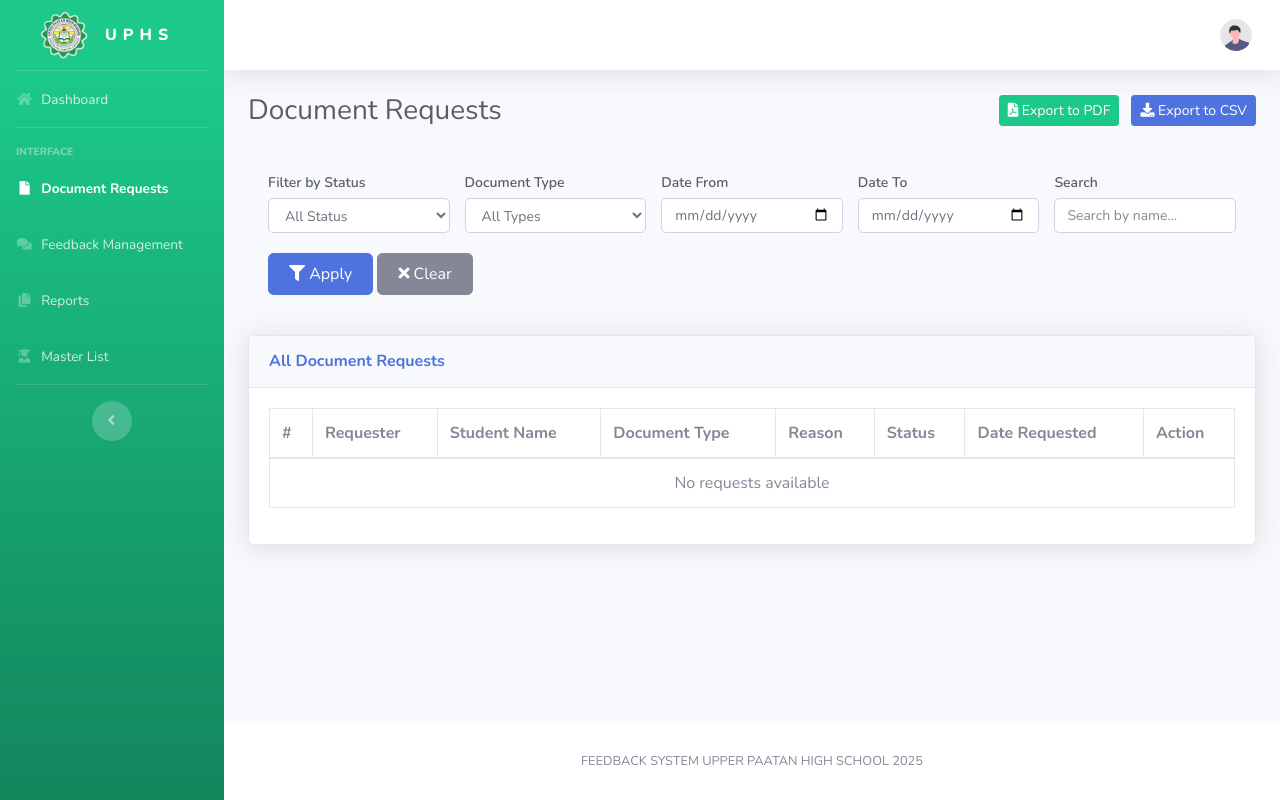
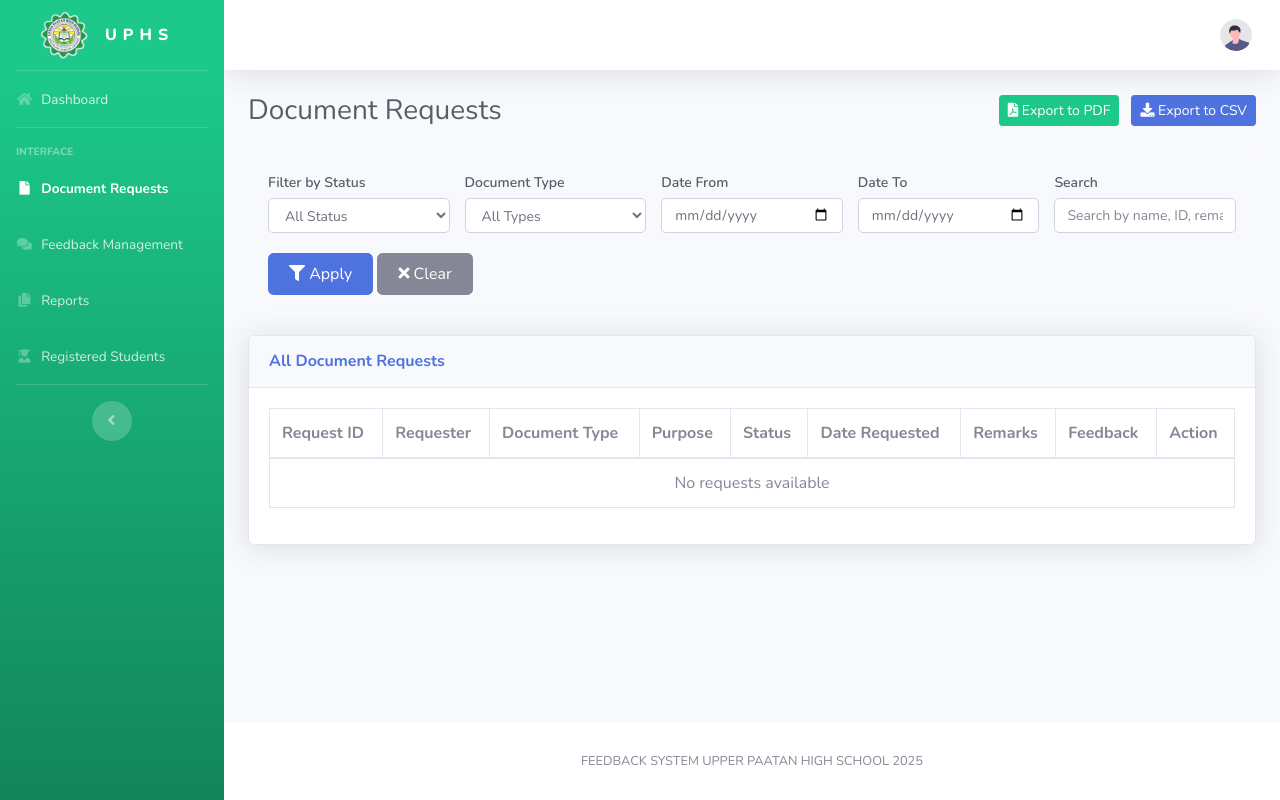
Before and after one commit to AKYL-27/upper-paatan-feedback-system, a Flask app: page /admin/document-requests in a window 1280 px wide. Run offline with Flask 3, Linux system fonts and the light colour scheme; data that the repository does not hold is empty; some libraries are stand-ins or nearby versions.

Commit message:
Update document requests page with new features

```diff
--- a/templates/document-requests.html
+++ b/templates/document-requests.html
@@ -119,7 +119,7 @@
             <li class="nav-item">
                 <a class="nav-link" href="students">
                     <i class="fas fa-fw fa-user-graduate"></i>
-                    <span>Master List</span></a>
+                    <span>Registered Students</span></a>
             </li>
 
 
@@ -211,7 +211,7 @@
 
                             <div class="filter-item">
                                 <label for="searchText">Search</label>
-                                <input type="text" id="searchText" class="form-control" placeholder="Search by name...">
+                                <input type="text" id="searchText" class="form-control" placeholder="Search by name, ID, remarks...">
                             </div>
 
                             <div>
@@ -236,19 +236,20 @@
                                 <table class="table table-bordered" id="dataTable" width="100%" cellspacing="0">
                                     <thead>
                                         <tr>
-                                            <th>#</th>
+                                            <th>Request ID</th>
                                             <th>Requester</th>
-                                            <th>Student Name</th>
                                             <th>Document Type</th>
-                                            <th>Reason</th>
+                                            <th>Purpose</th>
                                             <th>Status</th>
                                             <th>Date Requested</th>
+                                            <th>Remarks</th>
+                                            <th>Feedback</th>
                                             <th>Action</th>
                                         </tr>
                                     </thead>
                                     <tbody id="requestTableBody">
                                         <tr>
-                                            <td colspan="8" class="text-center">Loading...</td>
+                                            <td colspan="9" class="text-center">Loading...</td>
                                         </tr>
                                     </tbody>
                                 </table>
@@ -293,6 +294,35 @@
         </div>
     </div>
 
+    <!-- Remarks Modal (approve / decline / ready / complete) -->
+    <div class="modal fade" id="remarksModal" tabindex="-1" role="dialog">
+        <div class="modal-dialog" role="document">
+            <div class="modal-content">
+                <div class="modal-header">
+                    <h5 class="modal-title" id="remarksModalTitle">Update Request</h5>
+                    <button class="close" type="button" data-dismiss="modal">
+                        <span aria-hidden="true">&times;</span>
+                    </button>
+                </div>
+                <div class="modal-body">
+                    <p id="remarksModalMessage" class="mb-3"></p>
+                    <div class="form-group mb-0">
+                        <label for="remarksText" id="remarksLabel" class="font-weight-bold">Remarks (optional)</label>
+                        <textarea id="remarksText" class="form-control" rows="4" maxlength="500"
+                                  placeholder="Type your remarks here..."></textarea>
+                        <small id="remarksError" class="text-danger" style="display:none;">
+                            Remarks are required when declining a request.
+                        </small>
+                    </div>
+                </div>
+                <div class="modal-footer">
+                    <button class="btn btn-secondary" type="button" data-dismiss="modal">Cancel</button>
+                    <button class="btn btn-primary" type="button" id="remarksSubmitBtn" onclick="submitRemarks()">Confirm</button>
+                </div>
+            </div>
+        </div>
+    </div>
+
     <!-- Scripts -->
     <script src="{{ url_for('static', filename='vendor/jquery/jquery.min.js') }}"></script>
     <script src="{{ url_for('static', filename='vendor/bootstrap/js/bootstrap.bundle.min.js') }}"></script>
@@ -311,6 +341,21 @@
         loadRequests();
     });
 
+    // Escape user-supplied text before putting it into innerHTML
+    function esc(value) {
+        return String(value == null ? '' : value)
+            .replace(/&/g, '&amp;')
+            .replace(/</g, '&lt;')
+            .replace(/>/g, '&gt;')
+            .replace(/"/g, '&quot;')
+            .replace(/'/g, '&#39;');
+    }
+
+    function truncate(text, max) {
+        text = text || '';
+        return text.length > max ? text.substring(0, max) + '...' : text;
+    }
+
     function loadRequests() {
         $.getJSON("{{ url_for('api_list_requests') }}", function(data) {
             allRequestsData = data;
@@ -318,7 +363,7 @@
             populateDocTypeFilter();
             renderTable();
         }).fail(function() {
-            $("#requestTableBody").html('<tr><td colspan="8" class="text-center text-danger">Error loading data</td></tr>');
+            $("#requestTableBody").html('<tr><td colspan="9" class="text-center text-danger">Error loading data</td></tr>');
         });
     }
 
@@ -327,8 +372,22 @@
         const select = $('#filterDocType');
         select.find('option:not(:first)').remove();
         docTypes.forEach(type => {
-            select.append(`<option value="${type}">${type}</option>`);
+            select.append(`<option value="${esc(type)}">${esc(type)}</option>`);
         });
+    }
+
+    function renderFeedback(req) {
+        if (!req.feedback_rating) return '<span class="text-muted">No feedback</span>';
+        const stars = '★'.repeat(req.feedback_rating) + '☆'.repeat(5 - req.feedback_rating);
+        const comment = req.feedback_comments
+            ? `<br><small>${esc(truncate(req.feedback_comments, 40))}</small>`
+            : '';
+        return `<span class="text-warning">${stars}</span>${comment}`;
+    }
+
+    function feedbackText(req) {
+        if (!req.feedback_rating) return 'No feedback';
+        return `${req.feedback_rating}/5` + (req.feedback_comments ? ` - ${req.feedback_comments}` : '');
     }
 
     function renderTable() {
@@ -336,11 +395,11 @@
         tbody.empty();
 
         if (!filteredData.length) {
-            tbody.append('<tr><td colspan="8" class="text-center">No requests available</td></tr>');
+            tbody.append('<tr><td colspan="9" class="text-center">No requests available</td></tr>');
             return;
         }
 
-        filteredData.forEach(function(req, index) {
+        filteredData.forEach(function(req) {
             // Status badge
             let statusBadge = '';
             switch(req.status) {
@@ -360,7 +419,7 @@
                     statusBadge = '<span class="badge badge-danger">Declined</span>';
                     break;
                 default:
-                    statusBadge = `<span class="badge badge-secondary">${req.status}</span>`;
+                    statusBadge = `<span class="badge badge-secondary">${esc(req.status)}</span>`;
             }
 
             // Action buttons based on status
@@ -393,50 +452,86 @@
 
             tbody.append(`
                 <tr>
-                    <td>${index + 1}</td>
-                    <td>${req.user_name}</td>
-                    <td>${req.student_name}</td>
-                    <td>${req.document_type_name}</td>
-                    <td>${req.reason.substring(0, 40)}${req.reason.length > 40 ? '...' : ''}</td>
+                    <td><strong>${esc(req.request_id)}</strong></td>
+                    <td>${esc(req.user_name)}</td>
+                    <td>${esc(req.document_type_name)}</td>
+                    <td>${esc(truncate(req.reason, 40))}</td>
                     <td>${statusBadge}</td>
-                    <td>${req.request_date_formatted}</td>
+                    <td>${esc(req.request_date_formatted)}</td>
+                    <td>${req.remarks ? esc(req.remarks) : '<span class="text-muted">—</span>'}</td>
+                    <td>${renderFeedback(req)}</td>
                     <td>${actionButtons}</td>
                 </tr>
             `);
         });
     }
 
-    function updateRequest(requestId, action) {
-        let confirmMessages = {
-            'approve': 'Are you sure you want to approve this request? Status will change to "On Process".',
-            'decline': 'Are you sure you want to decline this request?',
-            'ready': 'Mark this document as ready to claim?',
-            'complete': 'Mark this request as completed?'
+    const actionConfig = {
+        approve:  { title: 'Approve Request', message: 'Status will change to "On Process".', btn: 'Approve', btnClass: 'btn-success', required: false,
+                    success: 'Request approved! Status changed to "On Process".' },
+        decline:  { title: 'Decline Request', message: 'Please tell the requester why this request is being declined.', btn: 'Decline', btnClass: 'btn-danger', required: true,
+                    success: 'Request declined.' },
+        ready:    { title: 'Mark as Ready to Claim', message: 'The requester will see this document as ready to claim.', btn: 'Mark Ready', btnClass: 'btn-primary', required: false,
+                    success: 'Document marked as ready to claim!' },
+        complete: { title: 'Complete Request', message: 'Mark this request as completed?', btn: 'Complete', btnClass: 'btn-success', required: false,
+                    success: 'Request completed successfully!' }
     };
 
-        if (confirm(confirmMessages[action])) {
+    let pendingRequestId = null;
+    let pendingAction = null;
+
+    // Opens the remarks modal. Remarks are optional, except when declining.
+    function updateRequest(requestId, action) {
+        const cfg = actionConfig[action];
+        pendingRequestId = requestId;
+        pendingAction = action;
+
+        $('#remarksModalTitle').text(cfg.title);
+        $('#remarksModalMessage').text(cfg.message);
+        $('#remarksLabel').html(cfg.required
+            ? 'Remarks <span class="text-danger">(required)</span>'
+            : 'Remarks (optional)');
+        $('#remarksText').val('').removeClass('is-invalid');
+        $('#remarksError').hide();
+        $('#remarksSubmitBtn')
+            .removeClass('btn-primary btn-success btn-danger')
+            .addClass(cfg.btnClass)
+            .text(cfg.btn)
+            .prop('disabled', false);
+
+        $('#remarksModal').modal('show');
+    }
+
+    function submitRemarks() {
+        const cfg = actionConfig[pendingAction];
+        const remarks = $('#remarksText').val().trim();
+
+        if (cfg.required && !remarks) {
+            $('#remarksText').addClass('is-invalid');
+            $('#remarksError').show();
+            return;
+        }
+
+        $('#remarksSubmitBtn').prop('disabled', true);
+
         $.ajax({
-                url: `/api/request/update/${requestId}`,
+            url: `/api/request/update/${pendingRequestId}`,
             type: "POST",
             contentType: "application/json",
-                data: JSON.stringify({ action: action }),
+            data: JSON.stringify({ action: pendingAction, remarks: remarks }),
             success: function(resp) {
-                    if(resp.success) {
-                        let successMessages = {
-                            'approve': 'Request approved! Status changed to "On Process".',
-                            'decline': 'Request declined.',
-                            'ready': 'Document marked as ready to claim!',
-                            'complete': 'Request completed successfully!'
-                        };
-                        alert(successMessages[action]);
+                if (resp.success) {
+                    $('#remarksModal').modal('hide');
+                    alert(cfg.success);
                     loadRequests();
                 }
             },
-                error: function() {
-                    alert("Failed to update request.");
+            error: function(xhr) {
+                const msg = (xhr.responseJSON && xhr.responseJSON.message) || "Failed to update request.";
+                alert(msg);
+                $('#remarksSubmitBtn').prop('disabled', false);
             }
         });
-        }
     }
 
     function applyFilters() {
@@ -450,17 +545,16 @@
             if (status && req.status !== status) return false;
             if (docType && req.document_type_name !== docType) return false;
 
-            if (dateFrom || dateTo) {
-                const reqDate = new Date(req.request_date_formatted);
-                if (dateFrom && reqDate < new Date(dateFrom)) return false;
-                if (dateTo && reqDate > new Date(dateTo + 'T23:59:59')) return false;
-            }
+            // request_date_iso is YYYY-MM-DD, same format as the date inputs
+            if (dateFrom && req.request_date_iso < dateFrom) return false;
+            if (dateTo && req.request_date_iso > dateTo) return false;
 
             if (searchText) {
-                const requesterMatch = req.user_name.toLowerCase().includes(searchText);
-                const studentMatch = req.student_name.toLowerCase().includes(searchText);
-                const reasonMatch = req.reason.toLowerCase().includes(searchText);
-                if (!requesterMatch && !studentMatch && !reasonMatch) return false;
+                const match = (req.user_name || '').toLowerCase().includes(searchText)
+                    || (req.reason || '').toLowerCase().includes(searchText)
+                    || (req.request_id || '').toLowerCase().includes(searchText)
+                    || (req.remarks || '').toLowerCase().includes(searchText);
+                if (!match) return false;
             }
 
             return true;
@@ -480,20 +574,22 @@
     }
 
     function exportToCSV() {
-        const headers = ['#', 'Requester', 'Student Name', 'Document Type', 'Reason', 'Status', 'Date Requested'];
-        const rows = filteredData.map((req, i) => [
-            i + 1,
+        const headers = ['Request ID', 'Requester', 'Document Type', 'Reason', 'Status', 'Date Requested', 'Remarks', 'Feedback'];
+        const rows = filteredData.map(req => [
+            req.request_id,
             req.user_name,
-            req.student_name,
             req.document_type_name,
-            req.reason.replace(/,/g, ';'),
+            req.reason,
             req.status,
-            req.request_date_formatted
+            req.request_date_formatted,
+            req.remarks || '',
+            feedbackText(req)
         ]);
 
-        let csv = headers.join(',') + '\n';
+        const q = v => `"${String(v == null ? '' : v).replace(/"/g, '""')}"`;
+        let csv = headers.map(q).join(',') + '\n';
         rows.forEach(row => {
-            csv += row.map(cell => `"${cell}"`).join(',') + '\n';
+            csv += row.map(q).join(',') + '\n';
         });
 
         const blob = new Blob([csv], { type: 'text/csv' });
@@ -541,19 +637,20 @@
         }
 
         // Prepare table data
-        const tableData = filteredData.map((req, index) => [
-            index + 1,
+        const tableData = filteredData.map(req => [
+            req.request_id,
             req.user_name,
-            req.student_name,
             req.document_type_name,
-            req.reason.length > 60 ? req.reason.substring(0, 60) + '...' : req.reason,
+            truncate(req.reason, 60),
             req.status,
-            req.request_date_formatted
+            req.request_date_formatted,
+            req.remarks || '',
+            feedbackText(req)
         ]);
 
         // Generate table
         doc.autoTable({
-            head: [['#', 'Requester', 'Student Name', 'Document Type', 'Reason', 'Status', 'Date']],
+            head: [['Request ID', 'Requester', 'Document Type', 'Reason', 'Status', 'Date', 'Remarks', 'Feedback']],
             body: tableData,
             startY: 45,
             theme: 'striped',
@@ -570,13 +667,14 @@
                 halign: 'left'
             },
             columnStyles: {
-                0: { cellWidth: 10, halign: 'center' },
-                1: { cellWidth: 35 },
-                2: { cellWidth: 35 },
-                3: { cellWidth: 40 },
-                4: { cellWidth: 70 },
-                5: { cellWidth: 30, halign: 'center' },
-                6: { cellWidth: 30, halign: 'center' }
+                0: { cellWidth: 24, halign: 'center' },
+                1: { cellWidth: 32 },
+                2: { cellWidth: 30 },
+                3: { cellWidth: 45 },
+                4: { cellWidth: 24, halign: 'center' },
+                5: { cellWidth: 28, halign: 'center' },
+                6: { cellWidth: 40 },
+                7: { cellWidth: 40 }
             },
             margin: { top: 45, left: 14, right: 14 },
             didDrawPage: function(data) {
```
Lines whose indentation alone changed are shown as unchanged.
